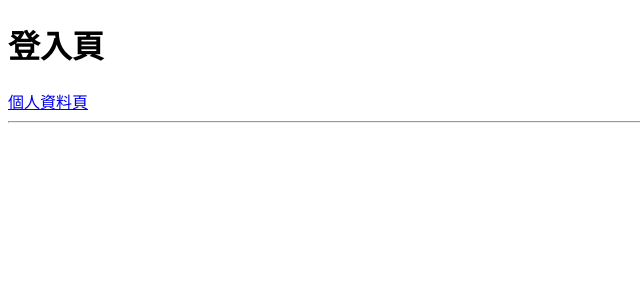
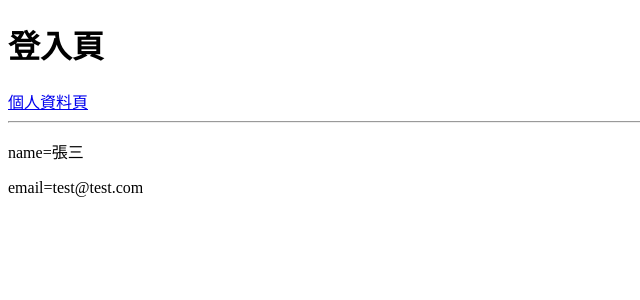
Before and after one commit to eyesofkids/react-mli-com, a Next.js app in the folder course/: page /ch-05-props/context-user/login in a window 1280 px wide. Shown: the top 300 px of the page, without its empty margins (0-640 px from the left). Built offline with nearby package versions, Linux system fonts and the light colour scheme.

Commit message:
context範例-第2步_頁面中使用useContext

```diff
--- a/course/app/ch-05-props/context-user/login/page.js
+++ b/course/app/ch-05-props/context-user/login/page.js
@@ -1,16 +1,21 @@
 'use client'
 
-import React, { useState, useEffect } from 'react'
+import { useContext } from 'react'
+import { UserContext } from '@/context/user'
 // 使用Link元件取代a標記(連結)
 // 可以保持目前的應用的狀態值(尤其是針對context中的狀態)
 import Link from 'next/link'
 
 export default function LoginPage() {
+  const { name, email } = useContext(UserContext)
+
   return (
     <>
       <h1>登入頁</h1>
       <Link href="/ch-05-props/context-user/profile">個人資料頁</Link>
       <hr />
+      <p>name={name}</p>
+      <p>email={email}</p>
     </>
   )
 }
--- a/course/app/ch-05-props/context-user/profile/page.js
+++ b/course/app/ch-05-props/context-user/profile/page.js
@@ -1,16 +1,20 @@
 'use client'
 
-import React, { useState, useEffect } from 'react'
+import { useContext } from 'react'
+import { UserContext } from '@/context/user'
 // 使用Link元件取代a標記(連結)
 // 可以保持目前的應用的狀態值(尤其是針對context中的狀態)
 import Link from 'next/link'
 
 export default function ProfilePage() {
+  const { name, email } = useContext(UserContext)
   return (
     <>
       <h1>個人資料頁</h1>
       <Link href="/ch-05-props/context-user/login">登入頁</Link>
       <hr />
+      <p>name={name}</p>
+      <p>email={email}</p>
     </>
   )
 }
```
